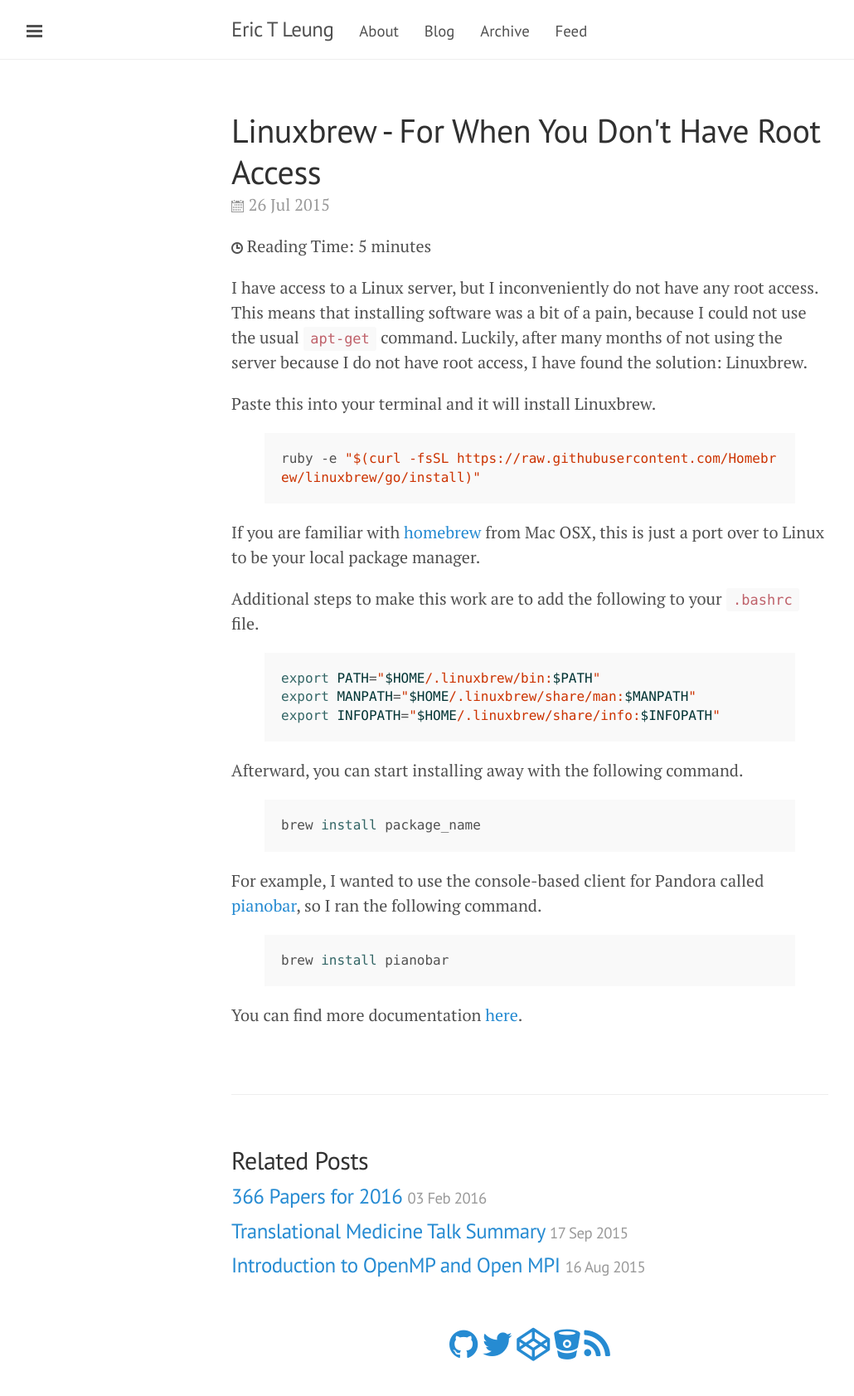
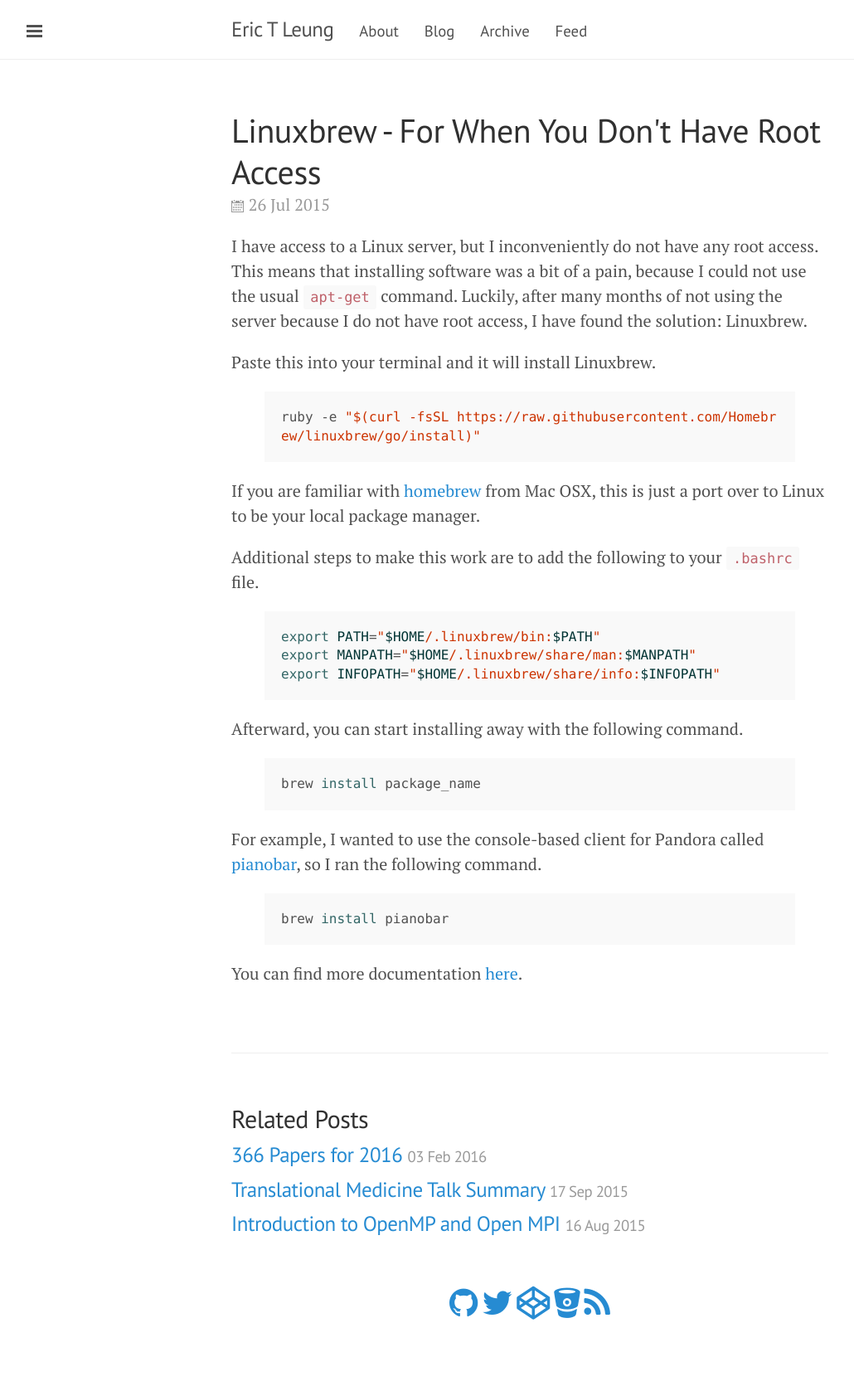
Before and after one commit to erictleung/erictleung.github.io, a Jekyll site: the page built from _posts/2015-07-26-linuxbrew-for-when-you-do-not-have-root-access.md, in a window 1280 px wide. Shown: the whole page at 83% size, without its empty margins (1-1031 px from the left). Built offline with Jekyll 4.4.1, drawn with Linux system fonts in a browser that asks for light colours; nearby versions of some CDN libraries; after the commit the page ends 1633 px from its top, so only the background shows below that.

Commit message:
Update Linuxbrew post
- Remove extra whitespace
- Remove estimated time
- Add truncation for main page

```diff
--- a/_posts/2015-07-26-linuxbrew-for-when-you-do-not-have-root-access.md
+++ b/_posts/2015-07-26-linuxbrew-for-when-you-do-not-have-root-access.md
@@ -4,14 +4,15 @@
 category: linux
 ---
 
-<span class="octicon octicon-clock"></span> Reading Time: 5 minutes
-
 I have access to a Linux server, but I inconveniently do not have any root
 access. This means that installing software was a bit of a pain, because I could
 not use the usual `apt-get` command. Luckily, after many months of not using the
 server because I do not have root access, I have found the solution: Linuxbrew.
 
+<!--break-->
+
 Paste this into your terminal and it will install Linuxbrew.
+
 {% highlight ruby %}
 ruby -e "$(curl -fsSL https://raw.githubusercontent.com/Homebrew/linuxbrew/go/install)"
 {% endhighlight %}
```
